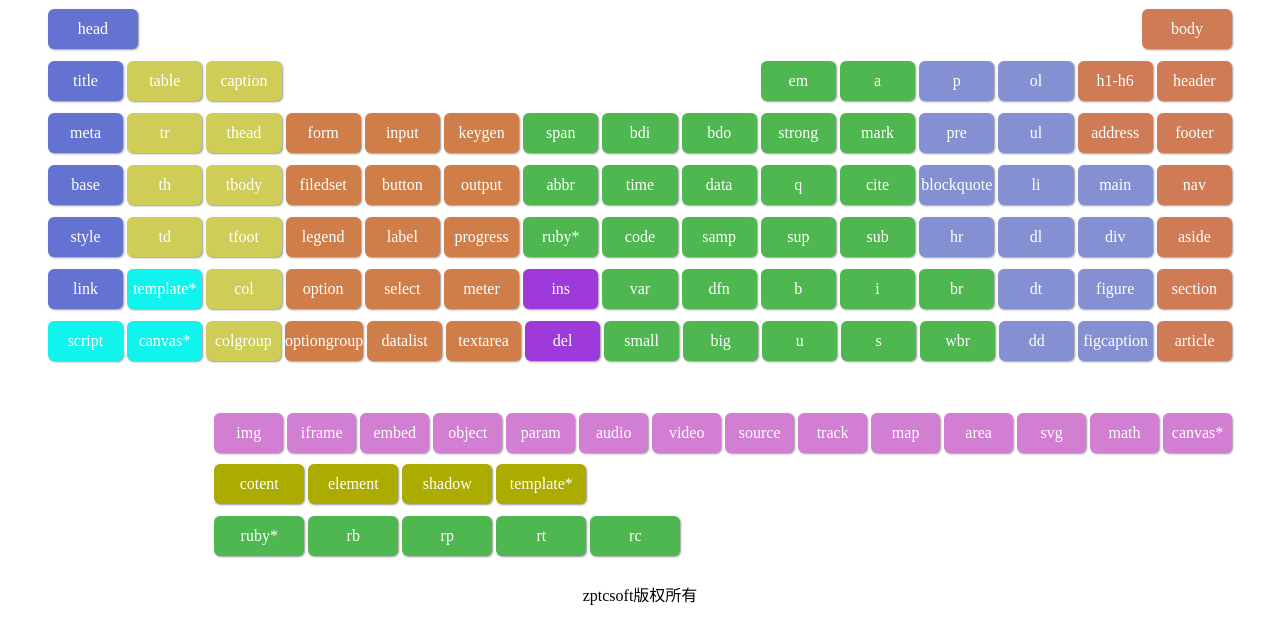
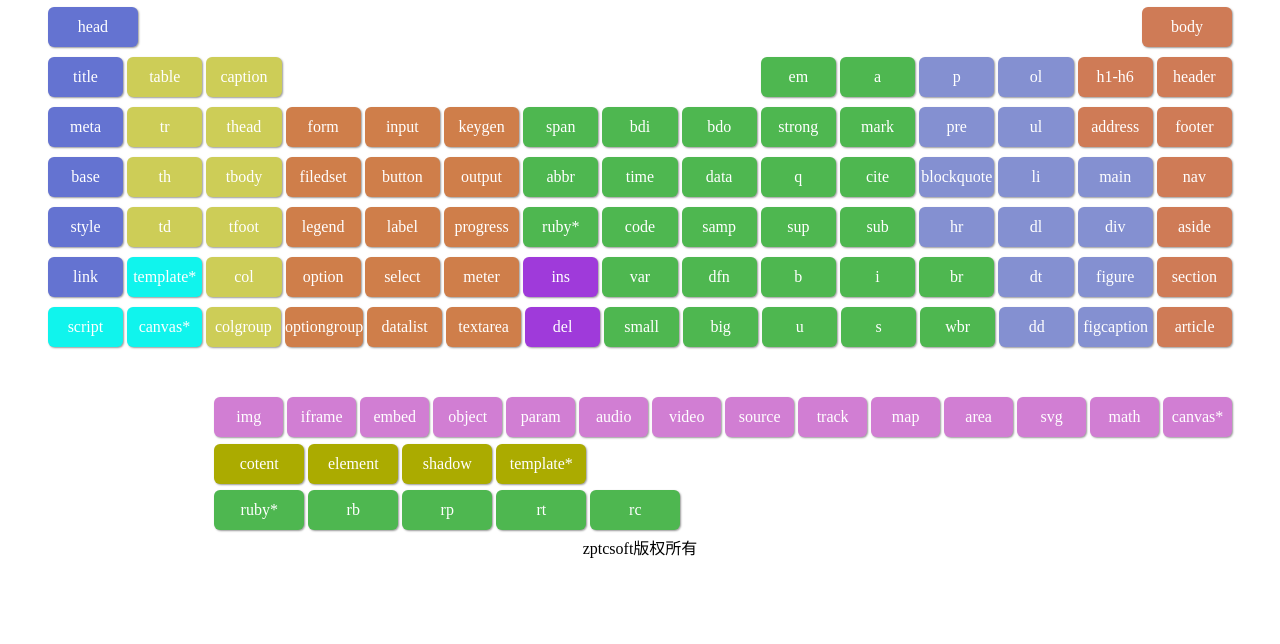
Before and after one commit to zptcsoft/html5-elements-periodic-table, a plain HTML site: page index.html in a window 1280 px wide. Shown: the part 142-786 px from the top of the page. Drawn offline with nearby package versions, Linux system fonts and the light colour scheme.

Commit message:
Update css.css

```diff
--- a/css/css.css
+++ b/css/css.css
@@ -9,7 +9,7 @@
     -ms-flex-pack: justify;
     justify-content: space-between;
     width: 94%;
-    min-height: 740px;
+    min-height: 640px;
     margin: auto;
     position: relative;
 }
```
